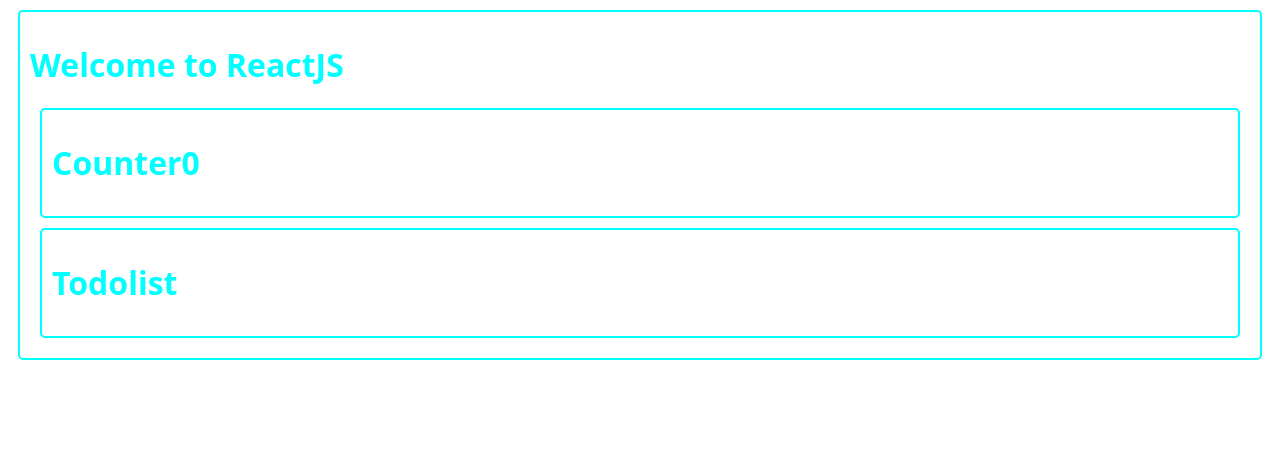
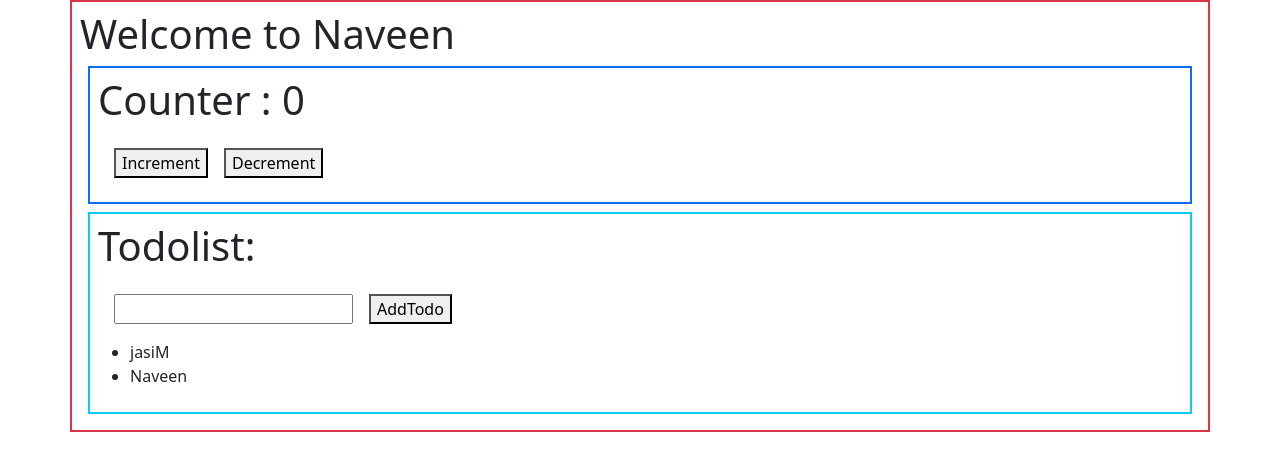
Before and after one commit to Naveengajja2000/naveen, a React (Create React App) app: page / in a window 1280 px wide. Shown: the top 470 px of the page. Built offline with nearby package versions, Linux system fonts and the light colour scheme.

Commit message:
Map state,dispatch

```diff
--- a/package.json
+++ b/package.json
@@ -8,7 +8,9 @@
     "@testing-library/user-event": "^13.5.0",
     "react": "^18.2.0",
     "react-dom": "^18.2.0",
+    "react-redux": "^9.1.0",
     "react-scripts": "5.0.1",
+    "redux": "^5.0.1",
     "web-vitals": "^2.1.4"
   },
   "scripts": {
--- a/public/index.html
+++ b/public/index.html
@@ -25,6 +25,8 @@
       Learn how to configure a non-root public URL by running `npm run build`.
     -->
     <title>React App</title>
+    <link href="https://cdn.jsdelivr.net/npm/bootstrap@5.3.2/dist/css/bootstrap.min.css" rel="stylesheet" integrity="sha384-T3c6CoIi6uLrA9TneNEoa7RxnatzjcDSCmG1MXxSR1GAsXEV/Dwwykc2MPK8M2HN" crossorigin="anonymous">
+    <script src="https://cdn.jsdelivr.net/npm/bootstrap@5.3.2/dist/js/bootstrap.bundle.min.js" integrity="sha384-C6RzsynM9kWDrMNeT87bh95OGNyZPhcTNXj1NW7RuBCsyN/o0jlpcV8Qyq46cDfL" crossorigin="anonymous"></script>
   </head>
   <body>
     <noscript>You need to enable JavaScript to run this app.</noscript>
--- a/src/App.js
+++ b/src/App.js
@@ -1,15 +1,18 @@
-import logo from './logo.svg';
-import Nvn from './Nvn';
+import { Provider } from "react-redux";
+import Counter from "./Counter";
+import store from "./store/store";
+import Todolist from "./Todolist";
 
-function App() {
-  return (
-    <div className="App">
-      <header className="App-header">
-        <Nvn>
-        </Nvn>
-      </header>
+function App(){
+  return(
+    <div className="border  container border-2 border-danger  p-2">
+       <h1>Welcome to Naveen</h1>
+        <Provider store={store}>
+            <Counter></Counter>
+            <Todolist></Todolist>
+        </Provider>
     </div>
-  );
+  )
 }
 
 export default App;
--- a/src/Counter.jsx
+++ b/src/Counter.jsx
@@ -1,11 +1,24 @@
 import React from "react";
-function Counter(){
-    var [c,setC] = React.useState(0);
-    return(
-        <div className="mybox">
-            <h1>Counter{c}</h1>
+import { connect } from "react-redux";
+
+function Counter(props){
+    console.log('Counter REnders');
+    return (
+        <div className="border border-2 border-primary m-2 p-2">
+            <h1>Counter : {props.count}</h1>
+            <button onClick={()=>{props.Inc()}}className="m-3">Increment</button>
+            <button onClick={()=>{props.Dec()}}>Decrement</button>
         </div>
     )
 }
+function mapStateToProps(state){
+    return state.counter
+}
+function mapDispatchToProps(dispatch){
+    return {
+        Inc:()=>{dispatch({type:'Inc'})},
+        Dec:()=>{dispatch({type:'Dec'})}
+    }
+}
 
-export default Counter;
+export default connect(mapStateToProps,mapDispatchToProps) (Counter)
--- a/src/Todolist.jsx
+++ b/src/Todolist.jsx
@@ -1,9 +1,33 @@
-function Todolist(){
+import React from "react";
+import { connect } from "react-redux";
+
+function Todolist(props){
+    console.log('Todolist sad');
+    let [item,setItem] = React.useState('')
     return(
-        <div className="mybox">
-            <h1>Todolist</h1>
+        <div  className="border border-2 border-info m-2 p-2">
+            <h1>Todolist:</h1>
+            <input type="text" onChange={(e)=>{setItem(e.target.value)}} className="m-3"/>
+            <button onClick={()=>{props.addTask(item)}}>AddTodo</button>
+            <ul>
+                {
+                    props.todos.map((t)=>{
+                        return <li>{t}</li>
+                    })
+                }
+            </ul>
         </div>
     )
 }
 
-export default Todolist;
+
+
+function mapStateToProps(state){
+   return state.todolist
+}
+function mapDispatchToProps(dispatch){
+    return {
+        addTask:(item)=>{dispatch({type:'ADDTODO',payload:item})}
+    }
+}
+export default connect(mapStateToProps,mapDispatchToProps) (Todolist)
--- /dev/null
+++ b/src/store/reduger/counterReducer.js
@@ -0,0 +1,16 @@
+let initialState = {
+    count:0
+}
+
+let CounterReducer = (state=initialState,action)=>{
+
+    if(action.type==='Inc'){
+        return {...state,count:state.count+1}
+    }
+    if(action.type==='Dec'){
+        return {...state,count:state.count-1}
+    }
+    return state
+
+}
+export default CounterReducer
--- /dev/null
+++ b/src/store/reduger/todoReducer.js
@@ -0,0 +1,13 @@
+let initialState  = {
+    todos:['jasiM','Naveen'],
+}
+
+let TodoReducer = (state=initialState,action)=>{
+
+    if(action.type==='ADDTODO'){
+        return {...state,todos:[...state.todos,action.payload]}
+    }
+
+    return state
+}
+export default TodoReducer
--- /dev/null
+++ b/src/store/store.js
@@ -0,0 +1,8 @@
+import CounterReducer from "./reduger/counterReducer";
+import TodoReducer from "./reduger/todoReducer";
+
+import { combineReducers,createStore } from "redux";
+
+let store  = createStore(combineReducers({counter:CounterReducer,todolist:TodoReducer}))
+
+export default store
```
Also changed, not shown: 1 other file (tests, documents, lock files or other folders).
